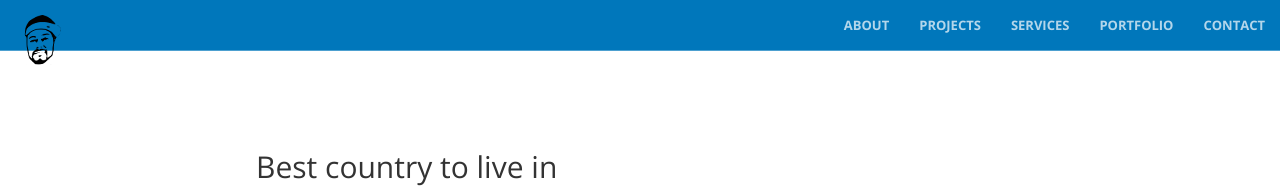
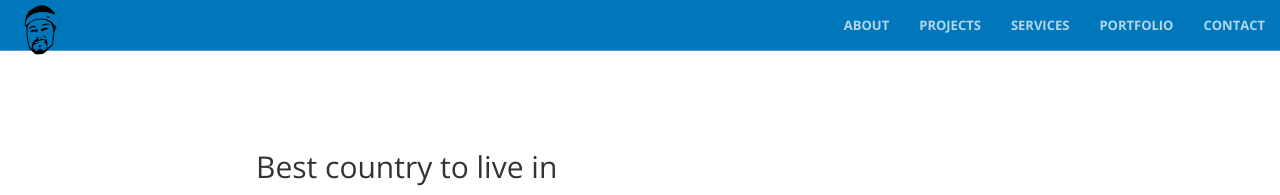
Before and after one commit to iacoposk8/iacoposk8.github.io, a Jekyll site: the page built from projects.md, in a window 1280 px wide. Shown: the top 195 px of the page. Built offline with Jekyll 4.4.1, drawn with Linux system fonts in a browser that asks for light colours.

Commit message:
Update _base.scss

```diff
--- a/_sass/_base.scss
+++ b/_sass/_base.scss
@@ -50,9 +50,13 @@
     text-align:center;
 }
 
-.logo{
-    display:inline;
+#logo{
+    display:inline !important;
     max-height:50px;
+}
+
+.navbar-brand{
+    padding: 5px 15px !important;
 }
 
 main#content{
```
